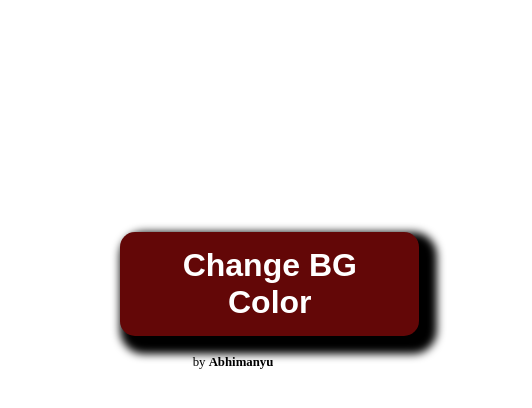
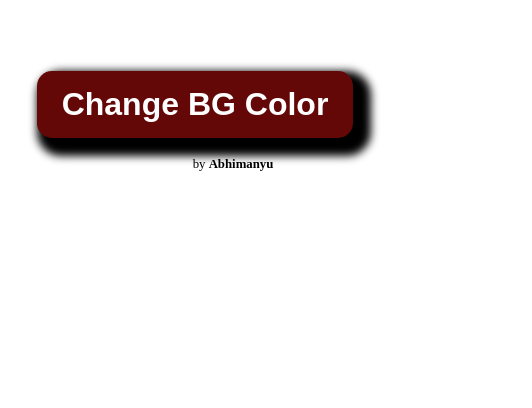
Before and after one commit to veerabhimanyu/background-color-changer, a plain HTML site: page index.htm in a window 390 px wide. Shown: the whole page, 532 px wide, since content can reach past the window. Drawn offline with Linux system fonts and the light colour scheme.

Commit message:
Update p4.css

```diff
--- a/p4.css
+++ b/p4.css
@@ -40,10 +40,8 @@ a {
 }
 @media (max-width: 480px) {
   .button {
-    margin-top: 60%;
-    width: 80%;
-    margin-left: 30%;
-    margin-right: 30%;
+    display:flex;
+     justify-content: center;
   }
   .tex {
     text-align: center;
```
